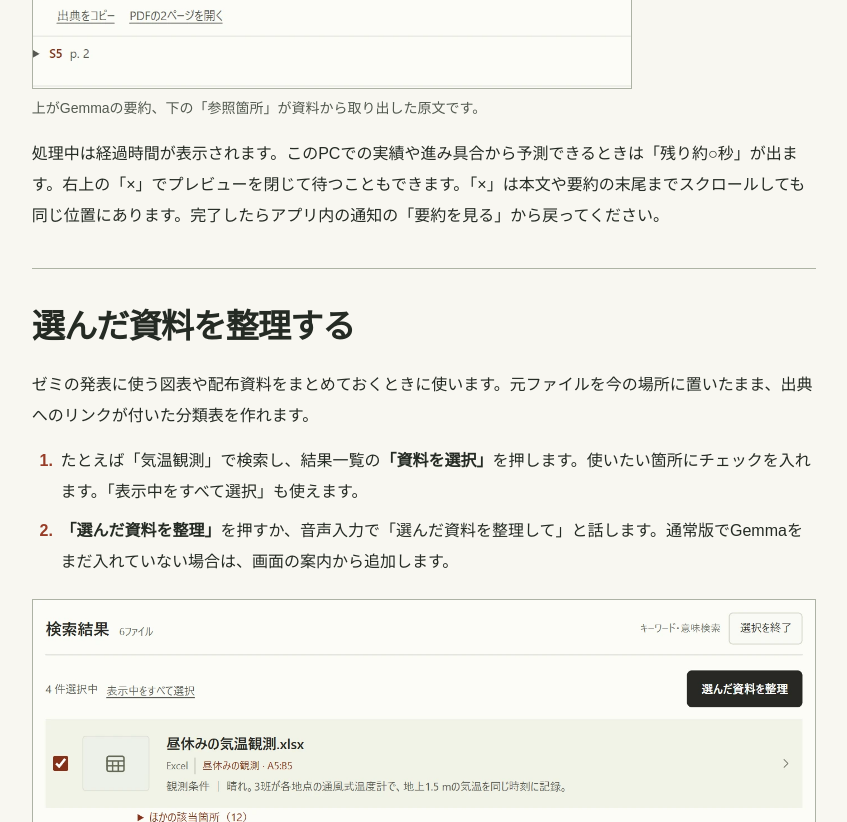
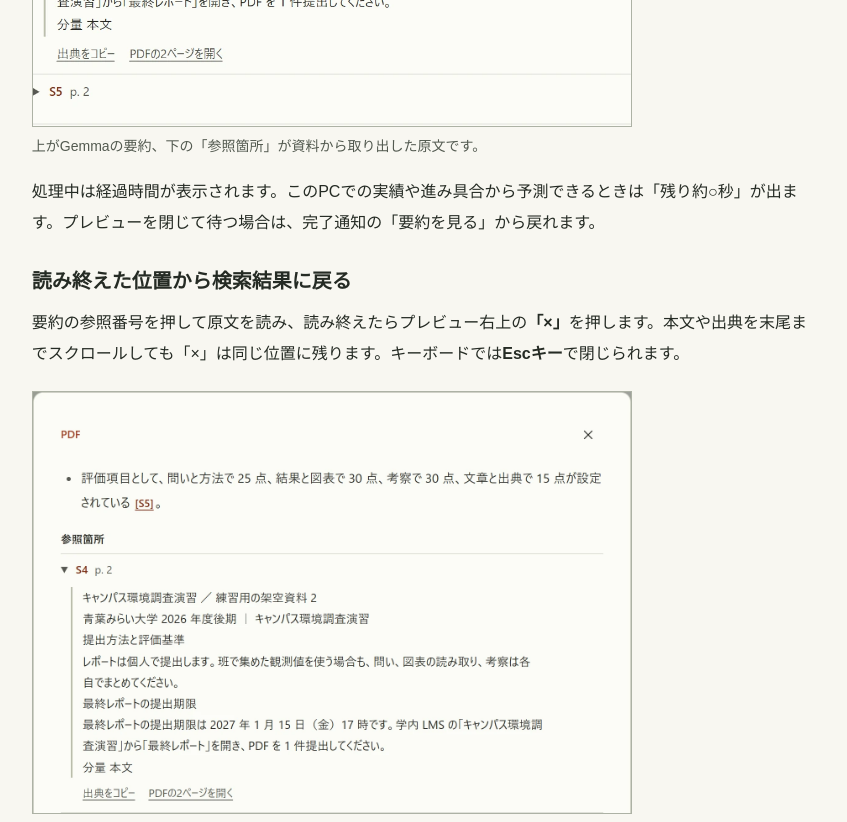
Before and after one commit to altimix/scene-finder-downloads, a plain HTML site: page public/guide/index.html in a window 1280 px wide. Shown: the part 6660-7482 px from the top of the page, without its empty margins (353-1200 px from the left). Drawn offline with Linux system fonts and the light colour scheme.

Commit message:
資料プレビューの閉じ方を0.3.4の実画面で案内する (#15)
Co-authored-by: bazaarjapan <223484844+bazaarjapan@users.noreply.github.com>

```diff
--- a/public/guide/index.html
+++ b/public/guide/index.html
@@ -94,6 +94,7 @@
           <li><strong>前後も読みたいとき</strong>は「PDFの2ページを開く」を押します。日付や採点基準は、提出前に元のページで確かめられます。</li>
           <li><strong>レポートのメモに残すとき</strong>は「出典をコピー」を押します。ファイル名・箇所・抜粋を一緒に貼り付けられます。</li>
           <li><strong>手元で編集するとき</strong>は「元ファイルを開く」、同じ場所の配布物も見たいときは「保存先を開く」を選びます。</li>
+          <li><strong>検索結果に戻るとき</strong>は、プレビュー右上の「×」を押します。<a href="#close-preview">スクロール後の画面を見る</a></li>
         </ul>
       </section>
 
@@ -116,14 +117,17 @@
           <li>気になる文の参照番号を押します。画面例の<strong>［S4］</strong>を選ぶと、提出期限の根拠として使われた2ページ目の原文を確認できます。</li>
         </ol>
         <figure class="guide-shot compact"><a href="/assets/guide/summary.webp" target="_blank" rel="noopener" aria-label="Gemmaの要約と参照箇所を拡大（新しいタブ）"><img src="/assets/guide/summary.webp" width="969" height="1007" alt="Gemmaが課題要項を箇条書きで要約した画面。参照箇所 S4 を開くと、p. 2 の原文と出典リンクが表示される。" loading="lazy"></a><figcaption>上がGemmaの要約、下の「参照箇所」が資料から取り出した原文です。</figcaption></figure>
-        <p>処理中は経過時間が表示されます。このPCでの実績や進み具合から予測できるときは「残り約○秒」が出ます。右上の「×」でプレビューを閉じて待つこともできます。「×」は本文や要約の末尾までスクロールしても同じ位置にあります。完了したらアプリ内の通知の「要約を見る」から戻ってください。</p>
+        <p>処理中は経過時間が表示されます。このPCでの実績や進み具合から予測できるときは「残り約○秒」が出ます。プレビューを閉じて待つ場合は、完了通知の「要約を見る」から戻れます。</p>
+        <h3 id="close-preview">読み終えた位置から検索結果に戻る</h3>
+        <p>要約の参照番号を押して原文を読み、読み終えたらプレビュー右上の<strong>「×」</strong>を押します。本文や出典を末尾までスクロールしても「×」は同じ位置に残ります。キーボードでは<strong>Escキー</strong>で閉じられます。</p>
+        <figure class="guide-shot compact"><a href="/assets/guide/preview-close.webp" target="_blank" rel="noopener" aria-label="スクロールしたプレビューと閉じるボタンを拡大（新しいタブ）"><img src="/assets/guide/preview-close.webp" width="1424" height="1002" alt="要約の下にある参照箇所S4を開いた画面。課題要項の2ページ目にある提出期限の原文と、プレビュー右上の「×」が同時に見える。" loading="lazy"></a><figcaption>課題要項の2ページ目を確認したところ。右上の「×」から検索結果に戻れます。</figcaption></figure>
       </section>
 
       <section id="organize">
         <h2>選んだ資料を整理する</h2>
         <p>ゼミの発表に使う図表や配布資料をまとめておくときに使います。元ファイルを今の場所に置いたまま、出典へのリンクが付いた分類表を作れます。</p>
         <ol>
-          <li>たとえば「気温観測」で検索し、結果一覧の<strong>「資料を選択」</strong>を押します。使いたい箇所にチェックを入れます。「表示中をすべて選択」も使えます。</li>
+          <li>たとえば「気温観測」で検索し、結果一覧の<strong>「資料を選択」</strong>を押します。使いたい箇所にチェックを入れます。同じ資料の別の箇所もまとめて選ぶときは、先に「ほかの該当箇所」を開いてから<strong>「表示中をすべて選択」</strong>を押します。</li>
           <li><strong>「選んだ資料を整理」</strong>を押すか、音声入力で「選んだ資料を整理して」と話します。通常版でGemmaをまだ入れていない場合は、画面の案内から追加します。</li>
         </ol>
         <figure class="guide-shot"><a href="/assets/guide/selection.webp" target="_blank" rel="noopener" aria-label="資料にチェックを入れる画面を拡大（新しいタブ）"><img src="/assets/guide/selection.webp" width="1401" height="920" alt="検索結果の左にチェック欄があり、選んだ件数と「選んだ資料を整理」が一覧の上に表示されている。" loading="lazy"></a><figcaption>整理の対象を選びます。同じファイルの別の箇所も選択できます。</figcaption></figure>
```
Also changed, not shown: public/assets/guide/preview-close.webp (added).
